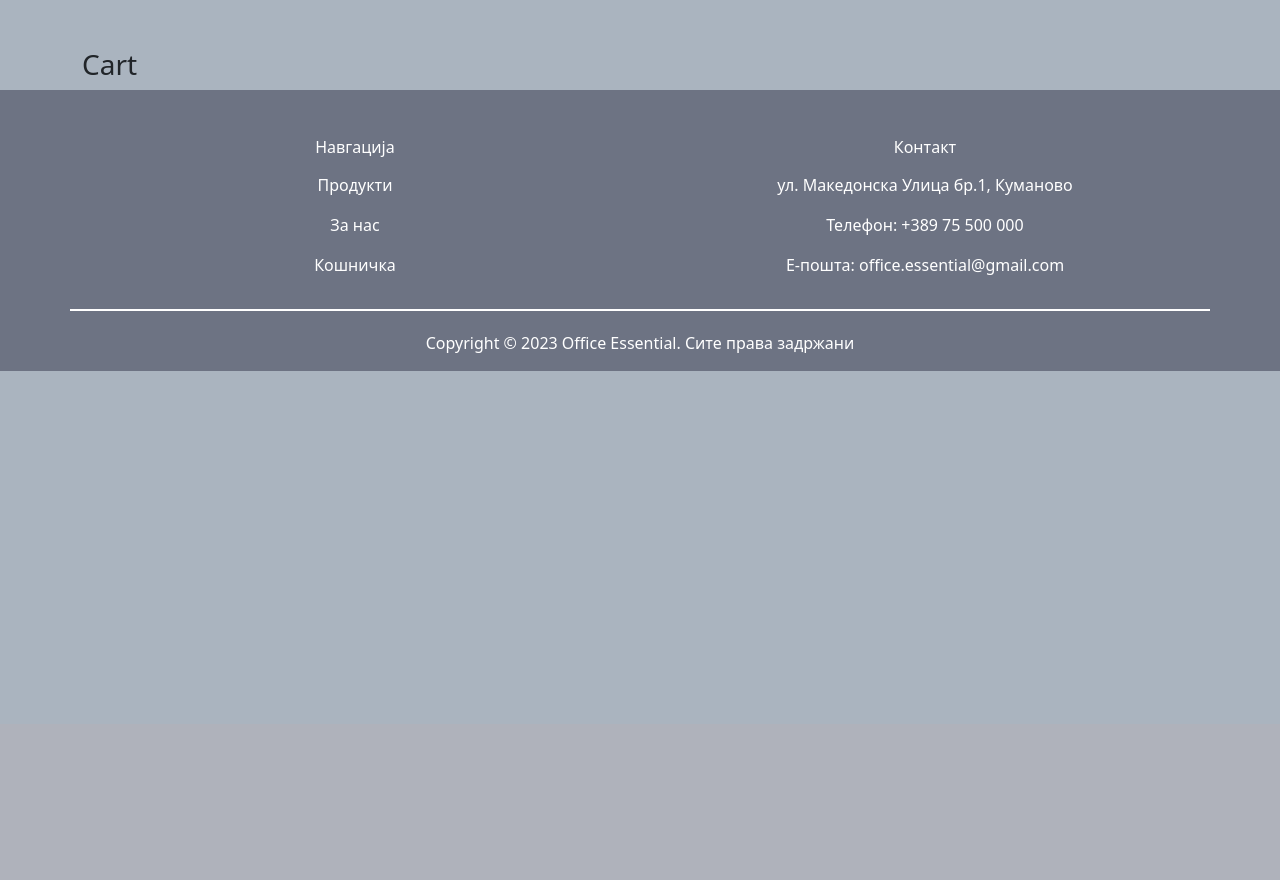
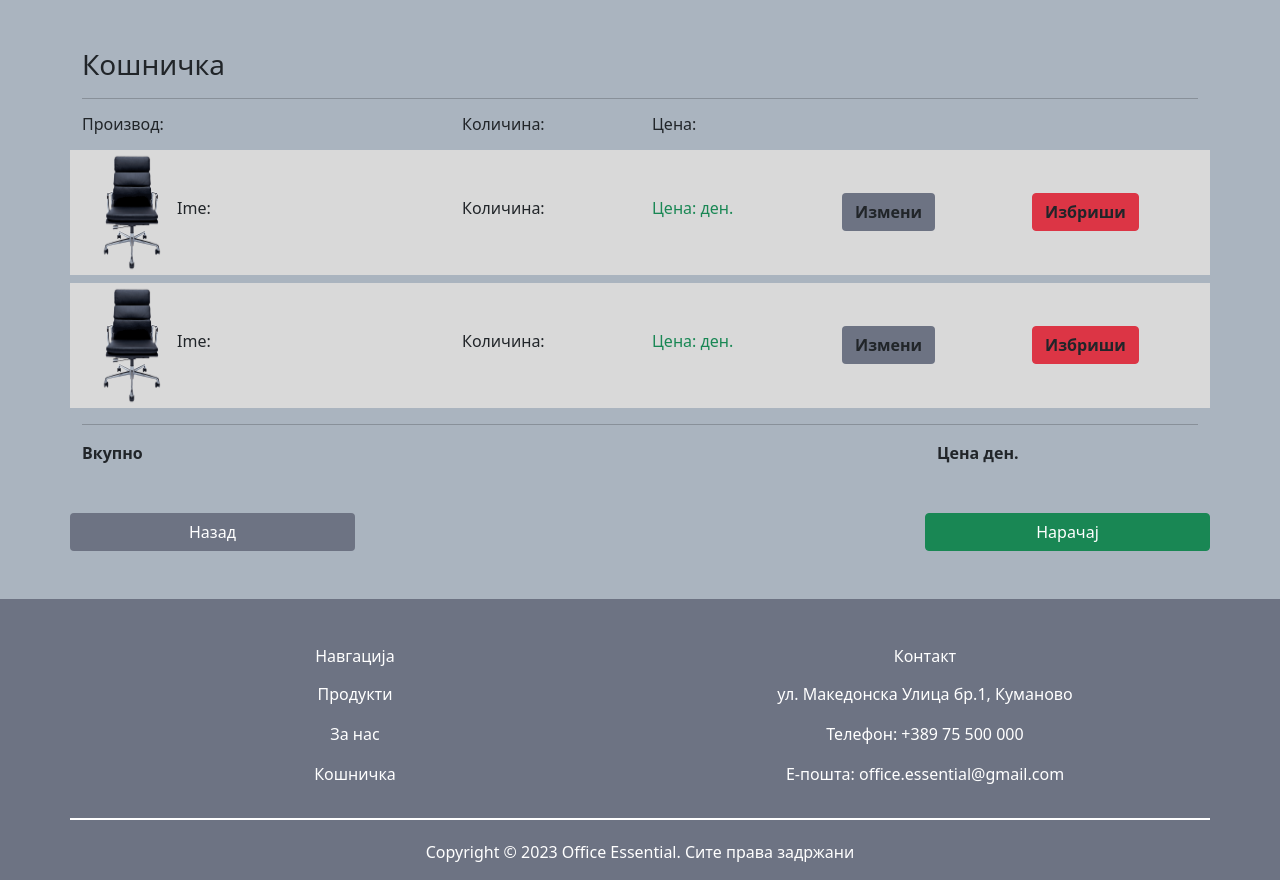
Before and after one commit to MilanTodorovikj/DNICK-OfficeEssential, a Django app: page /cart/ in a window 1280 px wide. Shown: the part 76-956 px from the top of the page. Before the commit the page ends 447 px from the top, so only its background shows below. Run offline with Django 4.2, Linux system fonts and the light colour scheme.

Commit message:
cart design added commit

```diff
--- a/Shop201083/ShopApp201083/templates/store/cart.html
+++ b/Shop201083/ShopApp201083/templates/store/cart.html
@@ -3,7 +3,96 @@
 {% block content %}
 <link rel="stylesheet" type="text/css" href="{% static 'css/main.css'%}">
 
-<h3>Cart</h3>
+<h3>Кошничка</h3>
+<hr>
+<div class="row">
+    <div class="col-4">
+        <h6>Производ:</h6>
+
+    </div>
+    <div class="col-2">
+        <h6>Количина:</h6>
+
+    </div>
+    <div class="col-2">
+        <h6>Цена:</h6>
+
+    </div>
+</div>
+
+<div class="row cart-product align-items-center my-2">
+    <div class="col-1">
+        <img src="{% static 'images/chair.png' %}" height="125px" width="100px">
+    </div>
+    <div class="col-3">
+        <h6>Ime:</h6>
+
+    </div>
+    <div class="col-2">
+        <h6>Количина:</h6>
+
+    </div>
+    <div class="col-2 text-success">
+        <h6>Цена: ден.</h6>
+
+    </div>
+    <div class="col-2">
+        <button class="btn btn-white nazad">
+            <b>Измени</b>
+        </button>
+    </div>
+    <div class="col-2">
+        <button class="btn btn-danger text-dark">
+            <b>Избриши</b>
+        </button>
+    </div>
+</div>
+<div class="row cart-product align-items-center my-2">
+    <div class="col-1">
+        <img src="{% static 'images/chair.png' %}" height="125px" width="100px">
+    </div>
+    <div class="col-3">
+        <h6>Ime:</h6>
+
+    </div>
+    <div class="col-2">
+        <h6>Количина:</h6>
+
+    </div>
+    <div class="col-2 text-success">
+        <h6>Цена: ден.</h6>
+
+    </div>
+    <div class="col-2">
+        <button class="btn btn-white nazad">
+            <b>Измени</b>
+        </button>
+    </div>
+    <div class="col-2">
+        <button class="btn btn-danger text-dark">
+            <b>Избриши</b>
+        </button>
+    </div>
+</div>
+<hr>
+<div class="row mb-5">
+    <b class="col-3">
+        Вкупно
+    </b>
+    <div class="col-6"></div>
+    <b class="col-3">
+        Цена ден.
+    </b>
+</div>
+<div class="row mb-5">
+    <a href="#" class="btn btn-white col-3 nazad text-white">
+        Назад
+    </a>
+    <div class="col-6"></div>
+    <a href="#" class="btn btn-success col-3">
+        Нарачај
+    </a>
+</div>
 
 {% endblock content %}
 <!--<img src="{% static 'images/cart.jpg' %}" height="400px" width="400px">-->
--- a/Shop201083/static/css/main.css
+++ b/Shop201083/static/css/main.css
@@ -45,3 +45,7 @@ footer hr{
     padding: 20px;
     border-radius: 5px;
 }
+
+.cart-product{
+    background-color: #D9D9D9;
+}
```
